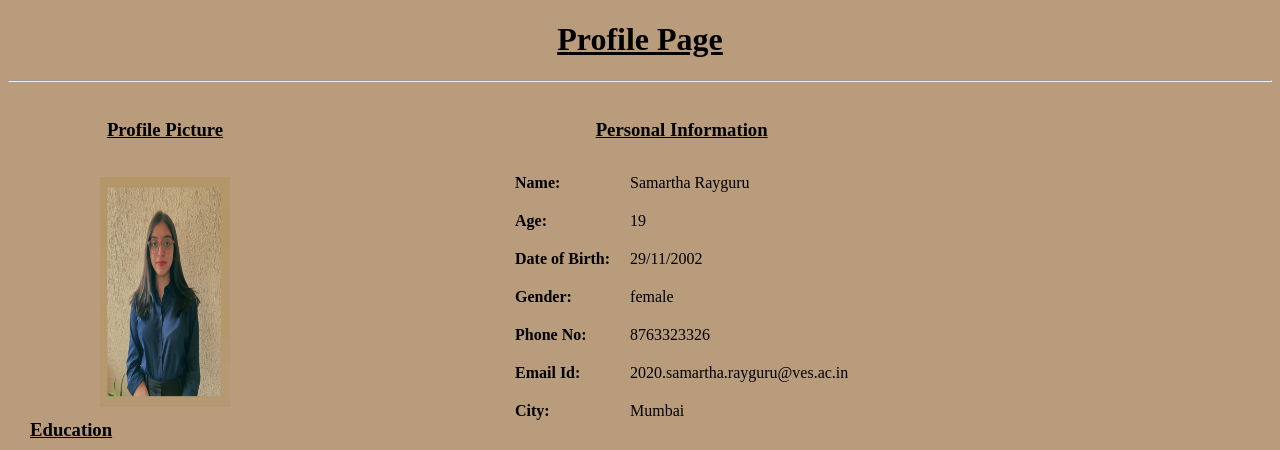
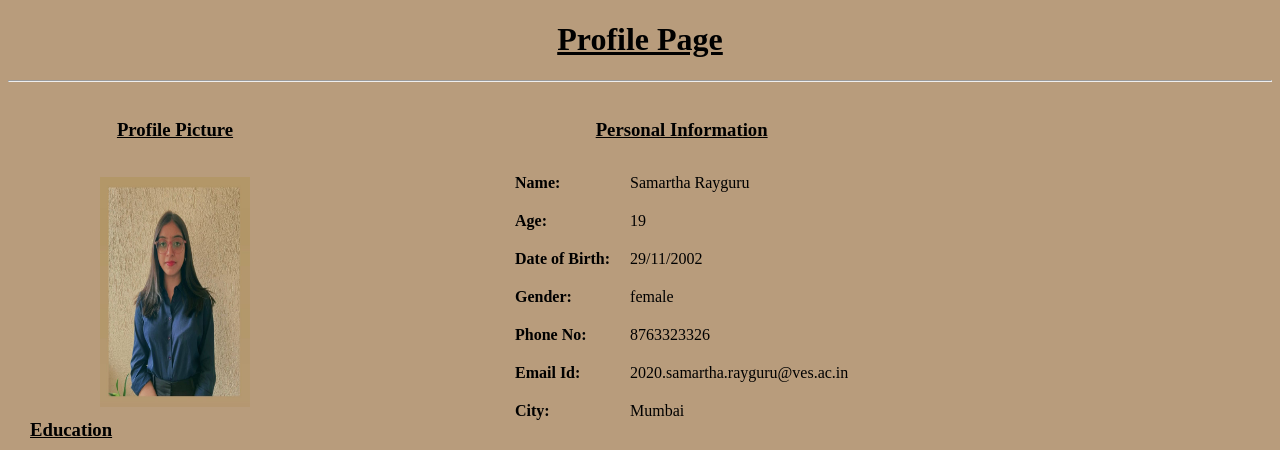
Before and after one commit to Samartha29/IP-LAB, a plain HTML site: page index.html in a window 1280 px wide. Shown: the top 450 px of the page. Drawn offline with Linux system fonts and the light colour scheme.

Commit message:
Update index.html

```diff
--- a/index.html
+++ b/index.html
@@ -24,7 +24,7 @@
 
                 <br>
 
-                <img src="picturee.jpeg" width="130" height="230">
+                <img src="picturee.jpeg" width="150" height="230">
 
             </div>
 
```
